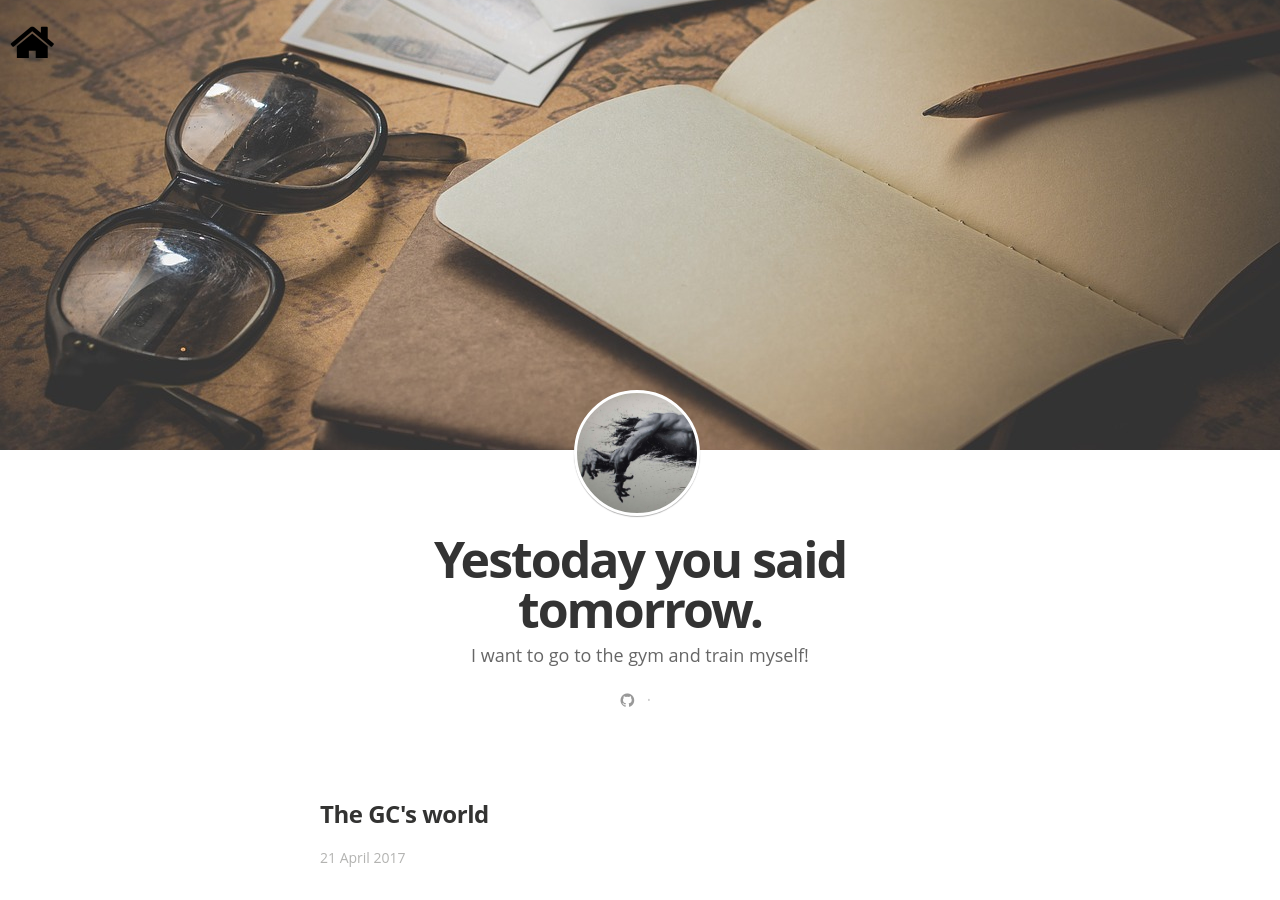
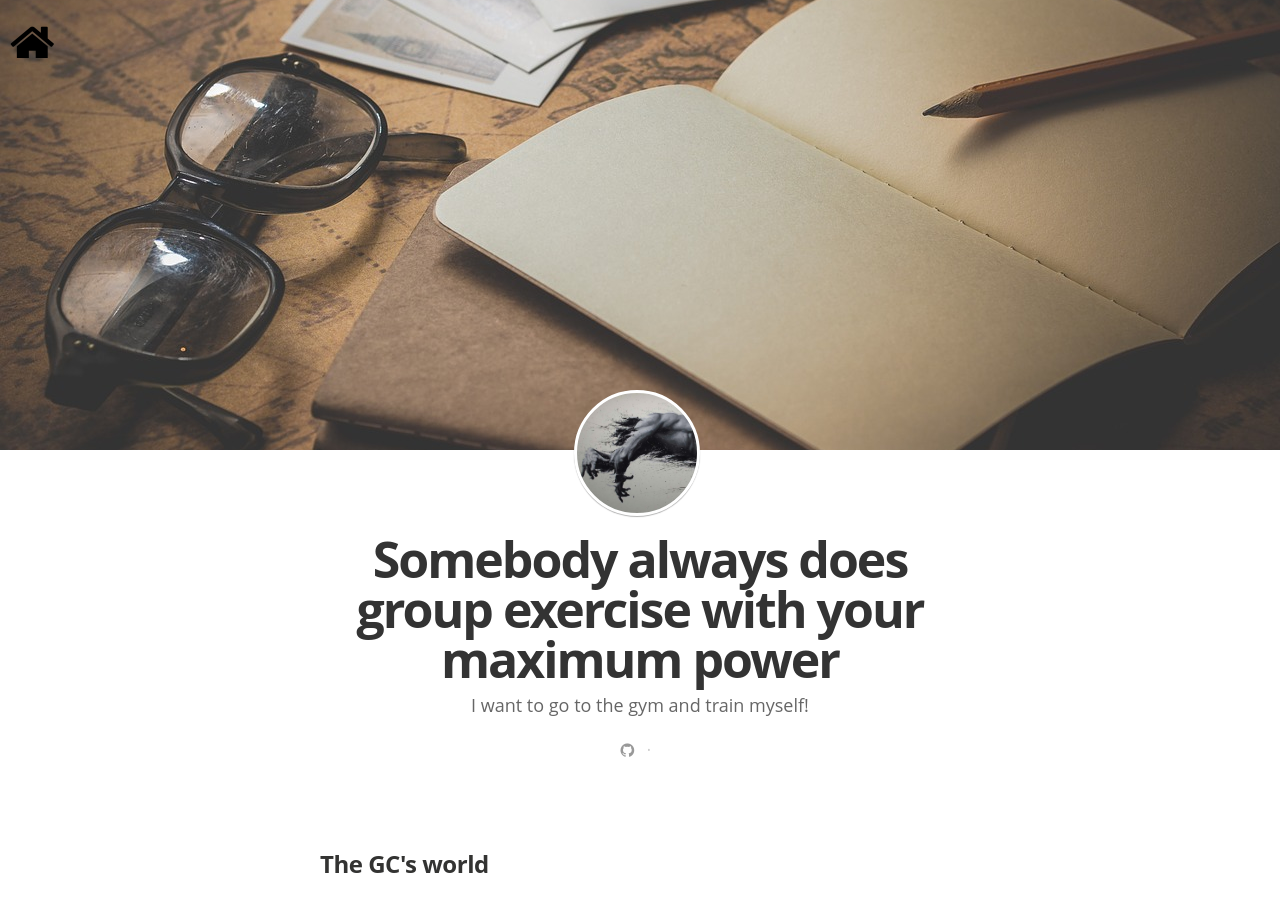
Before and after one commit to pathbox/pathbox.github.io, a Jekyll site: the page built from index.html, in a window 1280 px wide and 900 px high. Built offline with Jekyll 4.4.1, drawn with Linux system fonts in a browser that asks for light colours; nearby versions of some CDN libraries; some web fonts are replaced; the list of posts is cut into pages by our own code.

Commit message:
Somebody always does group exercise with your maximum power

```diff
--- a/_config.yml
+++ b/_config.yml
@@ -3,7 +3,7 @@ markdown: kramdown
 highlighter: rouge
 gems: [jekyll-paginate]
 # Site settings
-title: "Yestoday you said tomorrow."
+title: "Somebody always does group exercise with your maximum power"
 description:
   I want to go to the gym and train myself!
 
```
